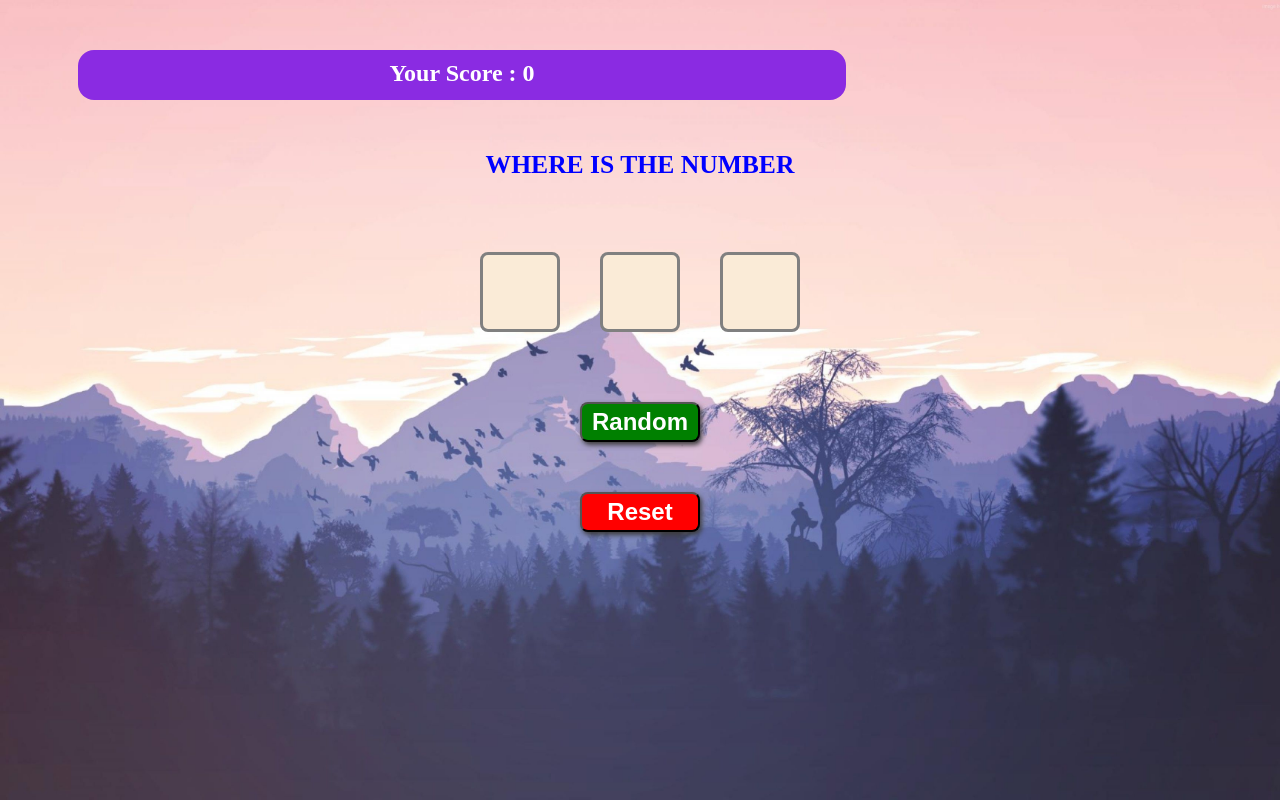
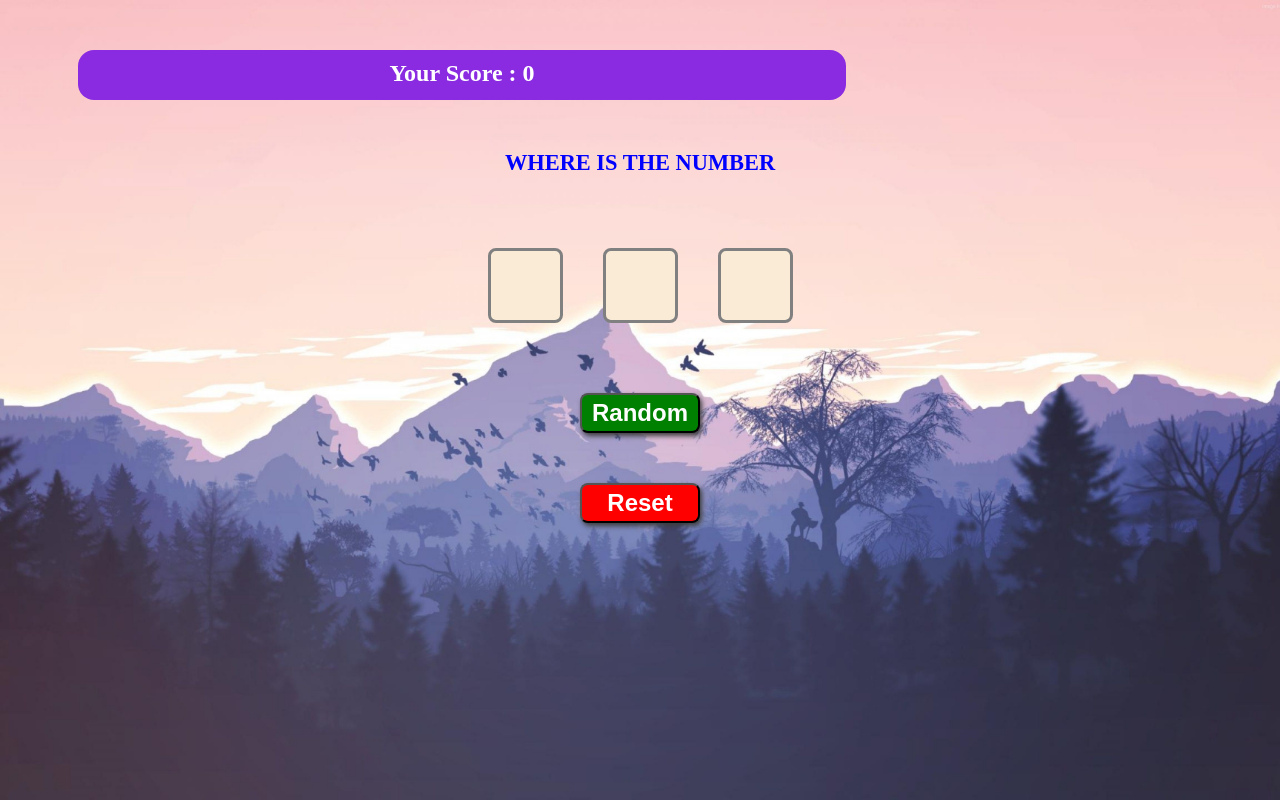
Before and after one commit to palashansary/game1, a plain HTML site: page index.html in a window 1280 px wide. Drawn offline with Linux system fonts and the light colour scheme.

Commit message:
Update andorid.css

```diff
--- a/andorid.css
+++ b/andorid.css
@@ -15,7 +15,7 @@ h2{
 
 #heading{
     margin-top: 150px;
-    font-size: 1.6rem;
+    font-size: 1.4rem;
 }
 
 #score{
@@ -30,6 +30,6 @@ h2{
 
 .box{
     margin-top: 40px;
-    height: 80px;
-    width: 80px;
+    height: 75px;
+    width: 75px;
 }
```
